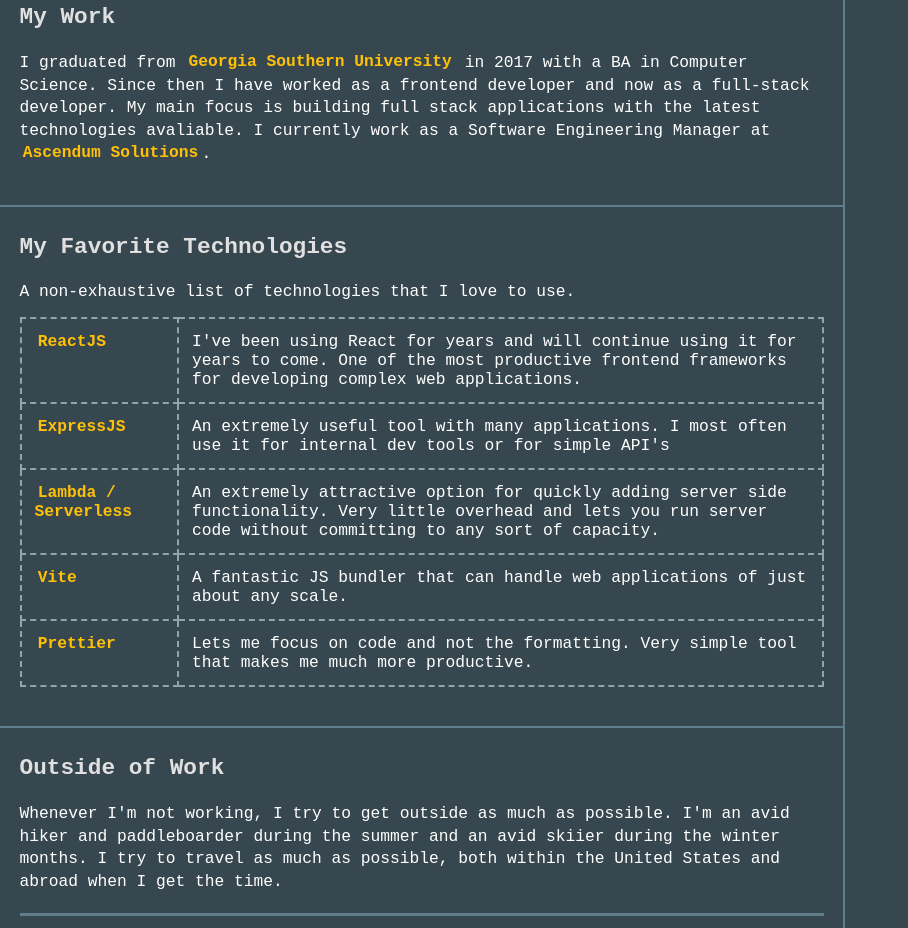
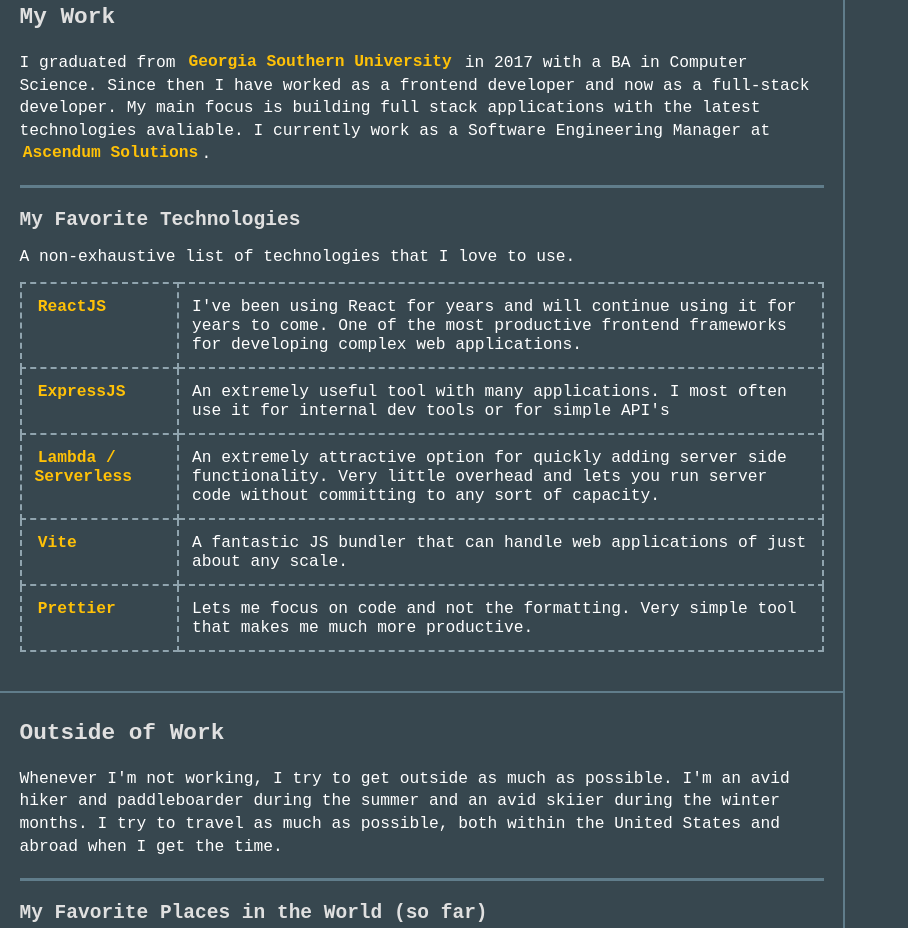
Before and after one commit to sgolovine/www-2024, a plain HTML site: page app/index.html in a window 1280 px wide. Shown: the part 537-1465 px from the top of the page, without its empty margins (0-908 px from the left). Drawn offline with Linux system fonts and the light colour scheme.

Commit message:
feat(site): move technology section to a sub section

```diff
--- a/app/index.html
+++ b/app/index.html
@@ -114,11 +114,8 @@
         I currently work as a Software Engineering Manager at
         <a href="https://ascendum.com/">Ascendum Solutions</a>.
       </p>
-    </section>
-
-    <!-- Favorite Technologies Section -->
-    <section>
-      <h2>My Favorite Technologies</h2>
+      <hr />
+      <h3>My Favorite Technologies</h3>
       <p>A non-exhaustive list of technologies that I love to use.</p>
       <table>
         <tr>
```
